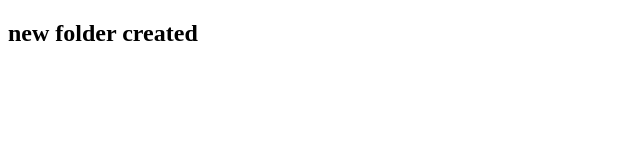
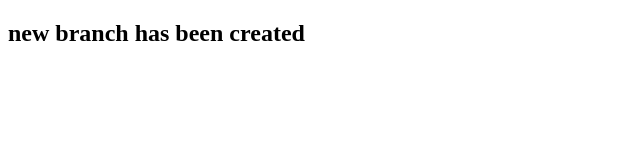
Before and after one commit to ManisabariS/GitDemo2, a plain HTML site: page index.html in a window 1280 px wide. Shown: the whole page, without its empty margins (0-640 px from the left). Drawn offline with Linux system fonts and the light colour scheme.

Commit message:
Update index.html

```diff
--- a/index.html
+++ b/index.html
@@ -6,6 +6,6 @@
     <title>Document</title>
 </head>
 <body>
-    <h2>new folder created</h2>
+    <h2>new branch has been created</h2>
 </body>
 </html>
```
